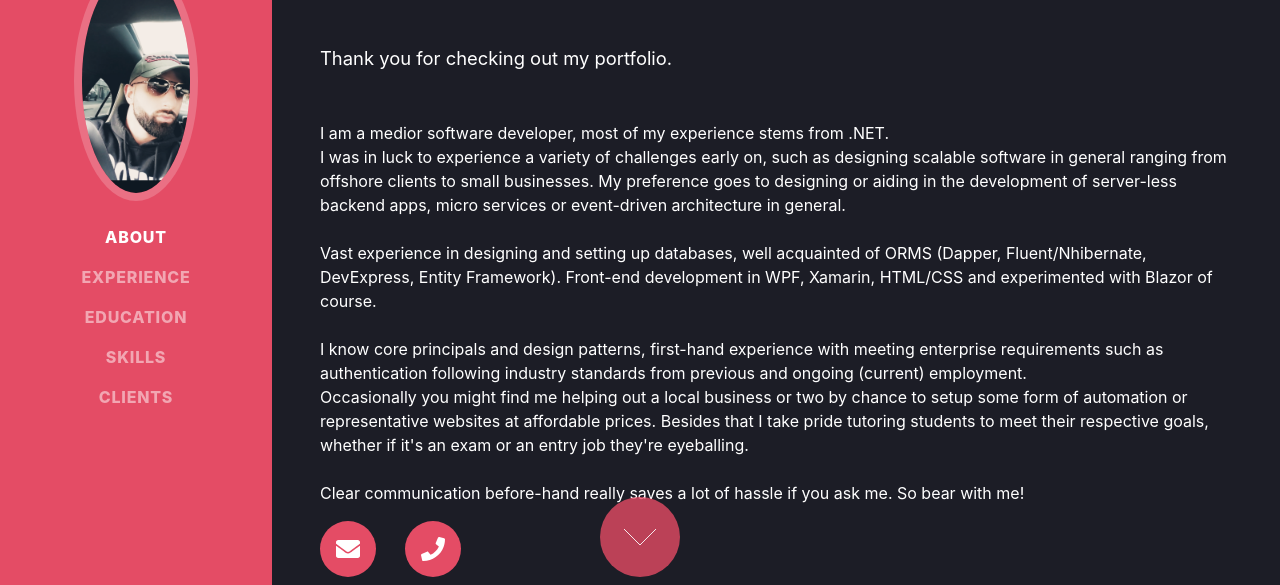
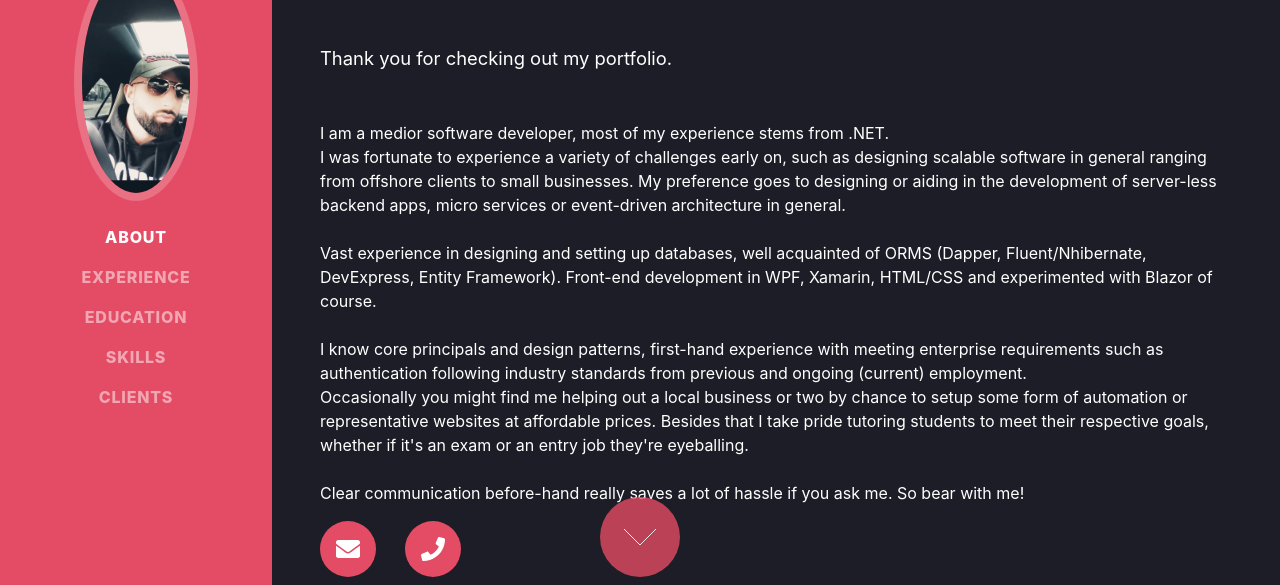
Before and after one commit to Xellios/alialsaleh.github.io, a plain HTML site: page index.html in a window 1280 px wide. Shown: the part 215-800 px from the top of the page. Drawn offline with nearby package versions, Linux system fonts and the light colour scheme; a script that the page names is missing; a web font is replaced by a local one.

Commit message:
Update index.html

```diff
--- a/index.html
+++ b/index.html
@@ -50,7 +50,7 @@
                     <p></p>
                     I am a medior software developer, most of my experience stems from .NET.
                     <br />
-                    I was in luck to experience a variety of challenges early on, such as designing scalable software in general ranging from offshore clients to small businesses.
+                    I was fortunate to experience a variety of challenges early on, such as designing scalable software in general ranging from offshore clients to small businesses.
                     My preference goes to designing or aiding in the development of server-less backend apps, micro services or event-driven architecture in general.
                     <br /><br />
                     Vast experience in designing and setting up databases, well acquainted of ORMS (Dapper, Fluent/Nhibernate, DevExpress, Entity Framework).
```
